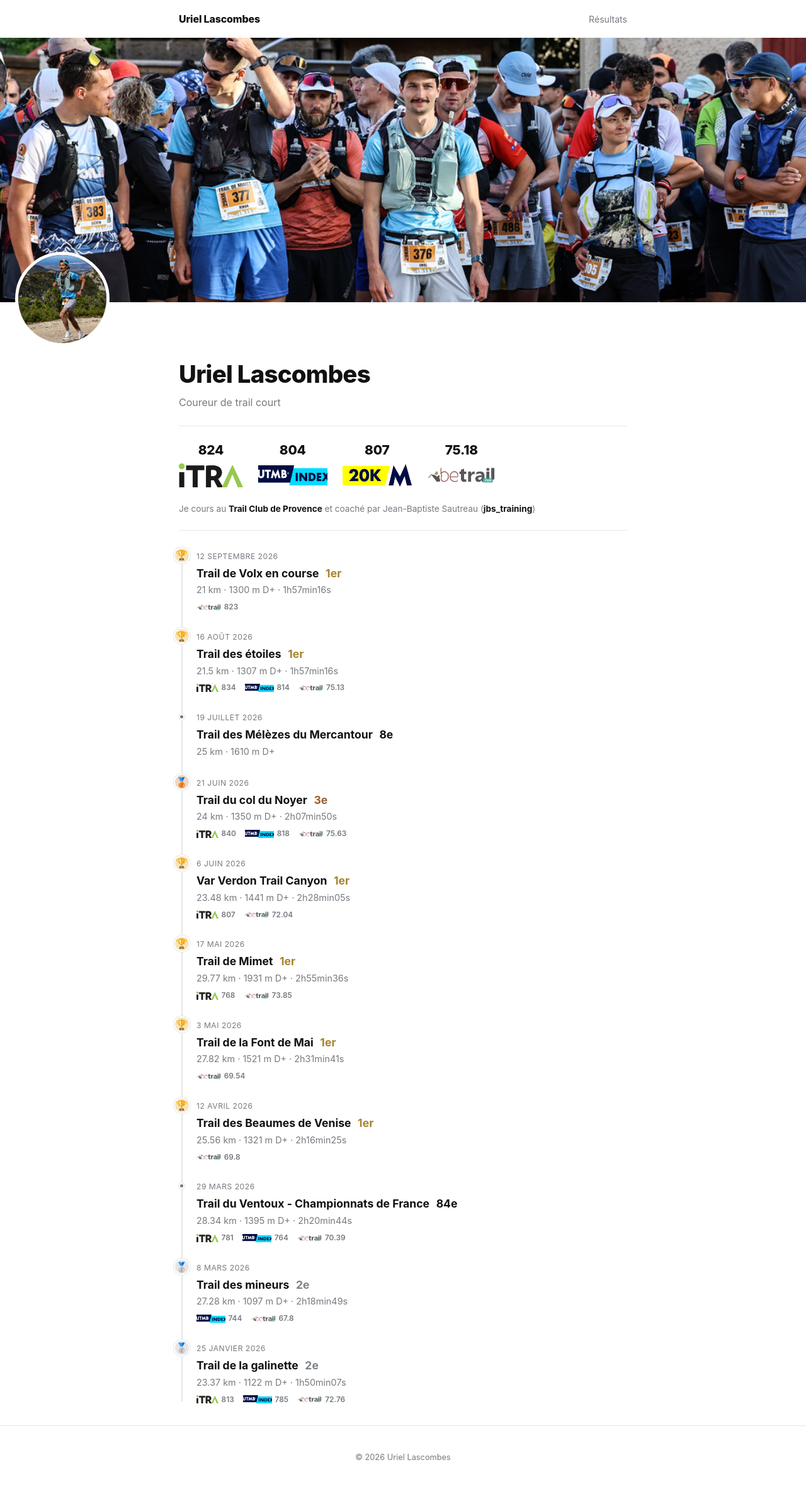
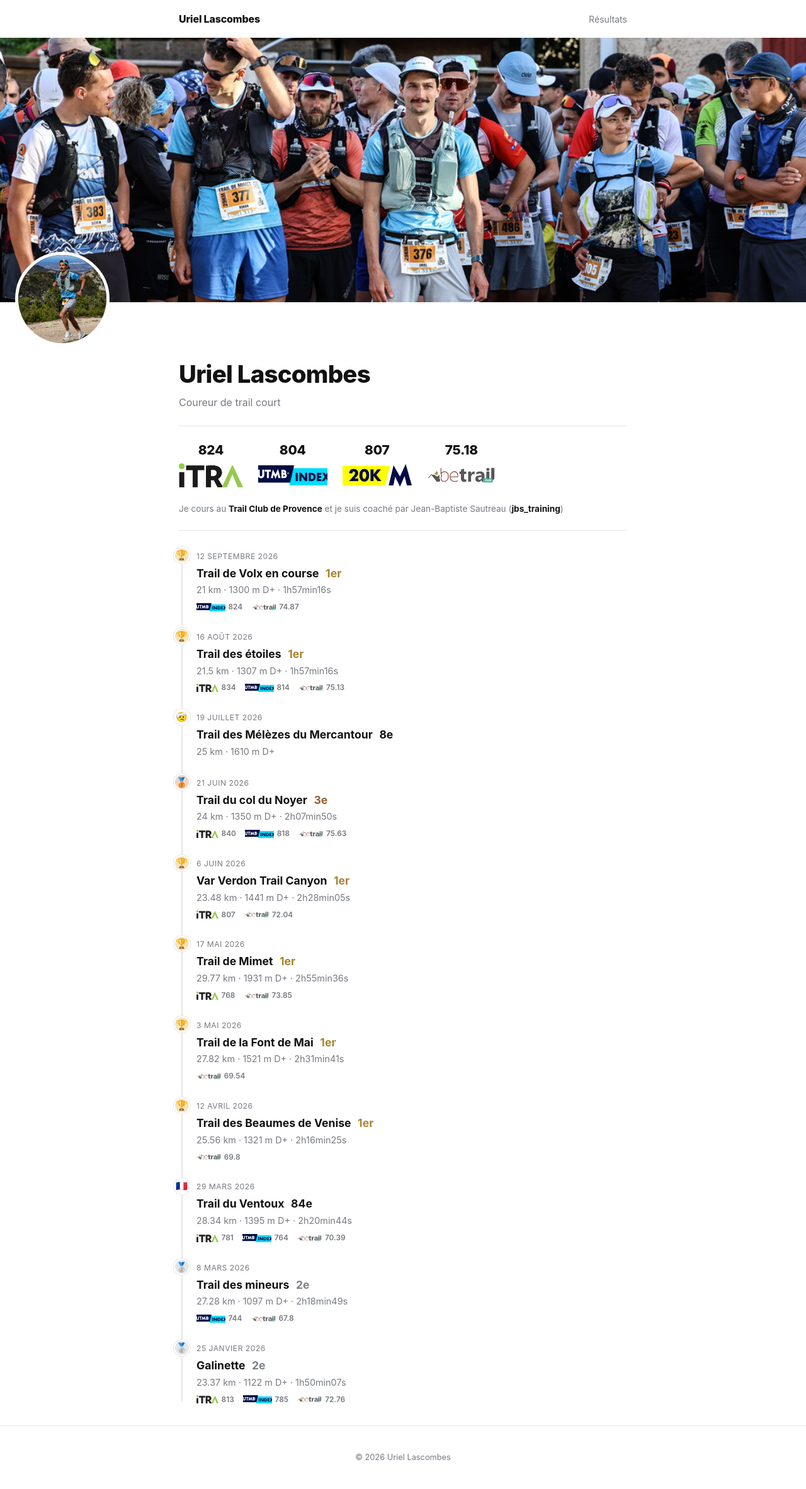
Before and after one commit to ulascombes/Uriel-Lascombes-Trail, a Jekyll site: the page built from index.md, in a window 1280 px wide. Shown: the whole page at 63% size. Built offline with Jekyll 4.4.1, drawn with Linux system fonts in a browser that asks for light colours.

Commit message:
small changes

```diff
--- a/_includes/stats-bar.html
+++ b/_includes/stats-bar.html
@@ -28,6 +28,6 @@
   </div>
   <div class="stats-club">
     Je cours au <a href="{{ p.club_insta }}" target="_blank">{{ p.club_nom }}</a>
-    et coaché par {{ p.coach_nom }} (<a href="{{ p.coach_insta }}" target="_blank">{{ p.coach_insta_handle }}</a>)
+    et je suis coaché par {{ p.coach_nom }} (<a href="{{ p.coach_insta }}" target="_blank">{{ p.coach_insta_handle }}</a>)
   </div>
 </div>
--- a/assets/css/style.css
+++ b/assets/css/style.css
@@ -173,6 +173,7 @@
 .tl-medal.gold { background: #f3e6bd; }
 .tl-medal.silver { background: #e5e6e8; }
 .tl-medal.bronze { background: #ecd7c4; }
+.tl-medal.neutral { background: var(--bg); }
 
 .tl-date {
   font-size: 0.76rem;
@@ -184,6 +185,17 @@
   font-size: 1.1rem;
   font-weight: 700;
   margin: 0.2rem 0 0.15rem;
+}
+.tl-comment {
+  font-style: italic;
+  color: var(--text);
+  font-size: 0.92rem;
+  margin-top: 0.4rem;
+}
+.tl-shoes {
+  color: var(--muted);
+  font-size: 0.82rem;
+  margin-top: 0.2rem;
 }
 .tl-rank {
   font-weight: 700;
--- a/index.md
+++ b/index.md
@@ -20,9 +20,7 @@
 
   {% if item.nom %}
   <div class="tl-item">
-    {% if item.classement == 1 %}<span class="tl-medal gold">🏆</span>
-    {% elsif item.classement == 2 %}<span class="tl-medal silver">🥈</span>
-    {% elsif item.classement == 3 %}<span class="tl-medal bronze">🥉</span>
+    {% if item.emoji %}<span class="tl-medal{% if item.classement == 1 %} gold{% elsif item.classement == 2 %} silver{% elsif item.classement == 3 %} bronze{% else %} neutral{% endif %}">{{ item.emoji }}</span>
     {% else %}<span class="tl-dot"></span>
     {% endif %}
     <div class="tl-date">{{ date_fr }}</div>
@@ -39,6 +37,8 @@
       {% if item.dplus %} · {{ item.dplus }} m D+{% endif %}
       {% if item.temps %} · {{ item.temps }}{% endif %}
     </div>
+    {% if item.commentaire %}<div class="tl-comment">« {{ item.commentaire }} »</div>{% endif %}
+    {% if item.chaussures %}<div class="tl-shoes">Chaussures : {{ item.chaussures }}</div>{% endif %}
     {% if item.itra or item.utmb or item.betrail %}
     <div class="tl-scores">
       {% if item.itra %}<span class="tl-score-mini small">{% if p.itra_logo %}<img src="{{ p.itra_logo | relative_url }}" alt="ITRA">{% endif %}{{ item.itra }}</span>{% endif %}
```
Also changed, not shown: _data/resultats.yml (+44 -4 lines), resultats.md (+3 -3 lines), README.md, 5 other files.
